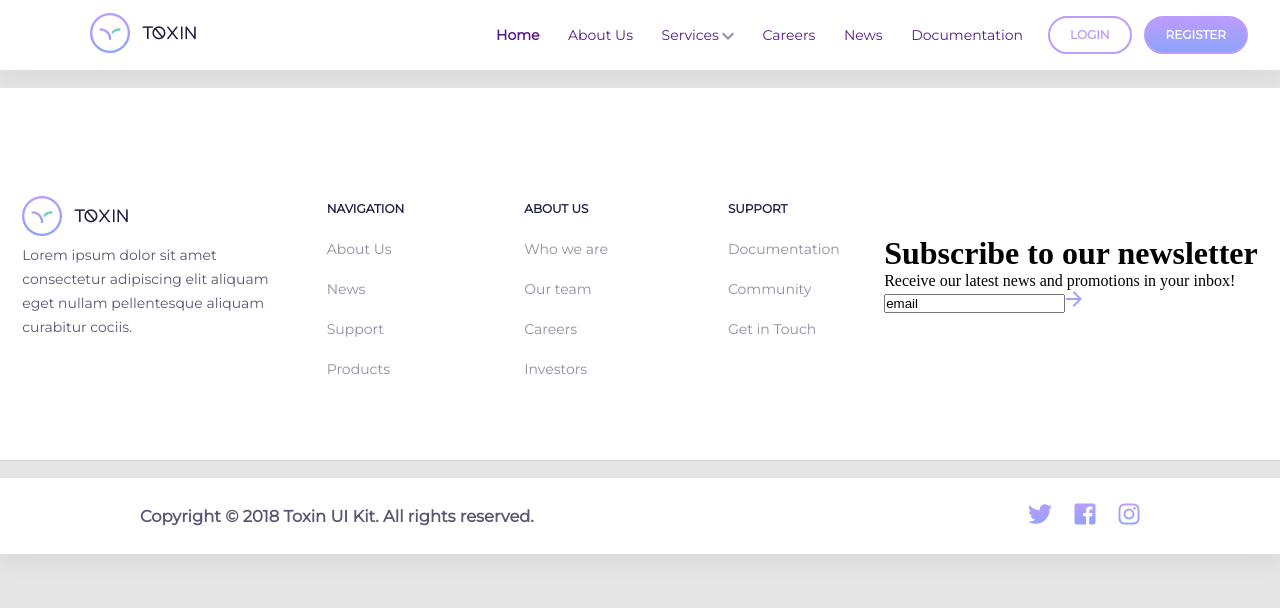
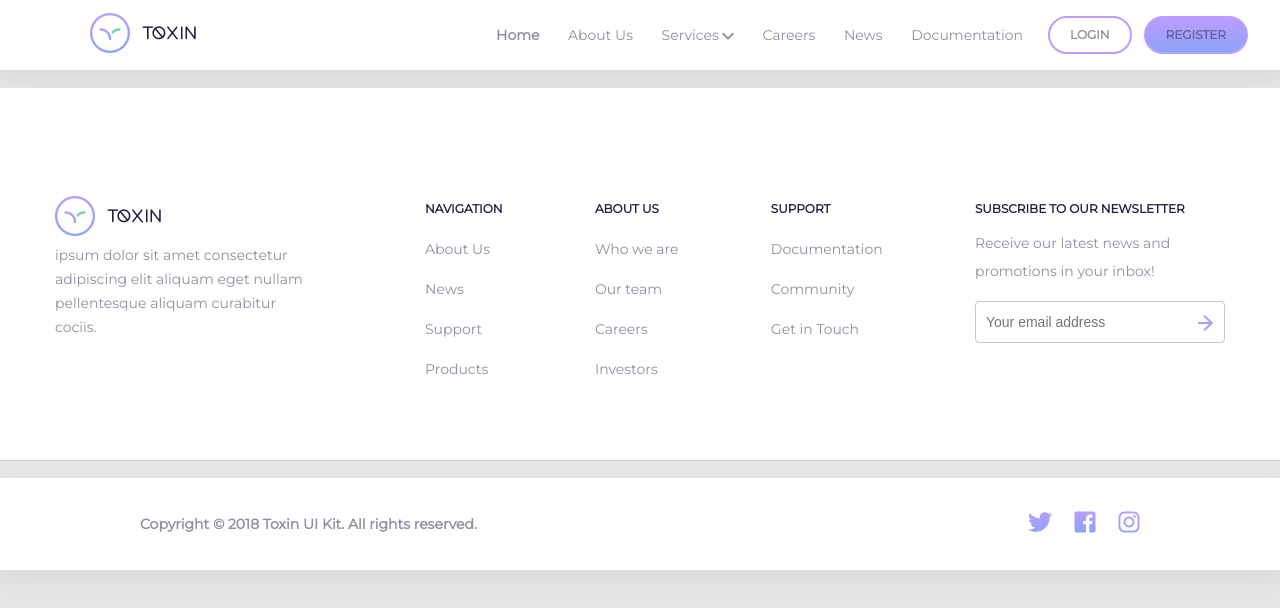
Before and after one commit to WebCoder33/Study_Projekt, a plain HTML site: page index.pug in a window 1280 px wide. Drawn offline with nearby package versions, Linux system fonts and the light colour scheme; files that its build step writes are made by us from their sources.

Commit message:
Допилил отправку Email в About

```diff
--- a/modules/about.pug
+++ b/modules/about.pug
@@ -1,42 +1,38 @@
 div.about.about_style
 
-    div.logo.logo_style
+    div.about-logo.logo_style
         div.logo__img
             img(src="img/logo.png", alt="Logo")
-        p.
+        p.about-logo__text
             Lorem ipsum dolor sit amet consectetur adipiscing elit aliquam eget nullam pellentesque aliquam curabitur cociis.
 
 
     div.about-menu
         div.about-links
-            span.about-links__header Navigation
+            h3.about-links__header Navigation
             a(href="").about-links__item About Us
             a(href="").about-links__item News
             a(href="").about-links__item Support
             a(href="").about-links__item Products
 
         div.about-links
-            span.about-links__header ABOUT&nbspUS
+            h3.about-links__header ABOUT&nbspUS
             a(href="").about-links__item Who&nbspwe&nbspare
             a(href="").about-links__item Our&nbspteam
             a(href="").about-links__item Careers
             a(href="").about-links__item Investors
 
         div.about-links
-            span.about-links__header  Support
+            h3.about-links__header Support
             a(href="").about-links__item Documentation
             a(href="").about-links__item Community
             a(href="").about-links__item Get&nbspin&nbspTouch
 
-
-
-    form.form__subscrime_style
-        h1.sub__header.about-menu_header-style.
-            Subscribe to our newsletter
-        p.sub__content.
-            Receive our latest news and
-            promotions in your inbox!
-        div.subscribe__input
-            input(type="email" value="email").sub__input-email
-            a(href="").subscribe__link
-                img(src="img/forward.png", alt="forward button").sub__input-image
+        div.form__subscrime_style
+            div.sub-content
+                h3.sub-content__header Subscribe to our newsletter
+                p.sub-content__text.
+                    Receive our latest news and promotions in your inbox!
+            form.subscribe__input
+                input(type="email" placeholder="Your email address").sub__input-email
+                input(type="submit" value="").sub__input-submit
--- a/style/about.sass
+++ b/style/about.sass
@@ -1,28 +1,36 @@
+//Общий блок
 .about_style
-    background: #FFFFFF
-    box-shadow: 0px 1px 0px rgba(31, 32, 65, 0.1)
-    display: flex
-    align-items: center
-    justify-content: space-around
-    height: 372px
-
-.logo_style
-    width: 260px
-    height: 156px
-    display: flex
-    align-content: space-between
-    justify-content: flex-start
-    flex-direction: column
-    font-family: Montserrat
-    font-style: normal
-    font-weight: normal
-    font-size: 14px
-    line-height: 24px
-    color: rgba(31, 32, 65, 0.75)
+	background: #FFFFFF
+	box-shadow: 0px 1px 0px rgba(31, 32, 65, 0.1)
+	display: flex
+	align-items: center
+	justify-content: space-around
+	height: 372px
 
 
+//Логотип с текстом
+.logo_style
+	width: 260px
+	height: 156px
+	display: flex
+	align-content: center
+	justify-content: flex-start
+	flex-direction: column
+	font-family: Montserrat
+	font-style: normal
+	font-weight: normal
+	font-size: 14px
+	line-height: 24px
+	color: rgba(31, 32, 65, 0.75)
+
+.about-logo__text
+	line-height: 24px
+
+
+
+//Меню со ссылками
 .about-menu
-	width: 513px
+	width: 800px
 	display: flex
 	align-content: flex-start
 	justify-content: space-between
@@ -34,16 +42,59 @@
 	justify-content: flex-start
 	align-items: flex-start
 
-
-.about-links a,span
-	text-decoration: none
+div.about-menu a,span,h3,p
 	font-family: 'Montserrat', sans-serif
 	font-size: 14px
 	line-height: 40px
 	color: rgba(31, 32, 65, 0.5)
+	text-decoration: none
 
 .about-links__header
 	font-size: 12px
-	font-weight: bolder
+	font-weight: bold
 	text-transform: uppercase
 	color: #1F2041
+
+
+
+//Блок отправки EMAIL
+.form__subscrime_style
+	display: flex
+	flex-direction: column
+	align-content: flex-start
+	justify-content: flex-start
+	width: 250px
+	height: 84pх
+
+h3.sub-content__header
+	font-size: 12px
+	text-transform: uppercase
+	color: #1F2041
+
+p.sub-content__text
+	line-height: 200%
+	padding-bottom: 16px
+
+.subscribe__input
+	border: 1px solid rgba(31, 32, 65, 0.25)
+	border-radius: 4px
+	display: flex
+	flex-flow: row nowrap
+	justify-content: space-between
+	padding: 10px
+
+input.sub__input-email
+	border: none
+	outline: none
+	-webkit-appearance: none
+	width: 274px
+	vertical-align: center
+	font-size: 14px
+	color: rgba(31, 32, 65, 0.25)
+
+input.sub__input-submit
+	width: 20px
+	height: 20px
+	border: none
+	background: url(/img/forward.png) no-repeat 95% 95%
+	align: center
--- a/style/header.sass
+++ b/style/header.sass
@@ -1,10 +1,9 @@
 nav.header-menu a, div.header-buttons a
 	text-decoration: none
+	color: rgba(31, 32, 65, 0.5)
 
 a:active
 	color: rgba(31, 32, 65, 0.75)
-
-
 
 .header_style
 	background-color: #FFFFFF
@@ -12,6 +11,7 @@ a:active
 	height: 70px
 	box-shadow: 0px 10px 20px rgba(31, 32, 65, 0.05)
 	display: flex
+	flex-direction: row
 	align-items: center
 	justify-content: space-between
 
--- a/style/style.sass
+++ b/style/style.sass
@@ -6,5 +6,5 @@ body
 	background-color: #E5E5E5
 
 @import 'header'
+@import 'about'
 @import 'footer'
-@import 'about'
```
Also changed, not shown: dist/index.html, img/logo.png (added), index.html, index.pug (line endings or trailing spaces), style/about.css, style/footer.css, style/footer.sass (line endings or trailing spaces), style/header.css, style/style.css, 8 other files.
